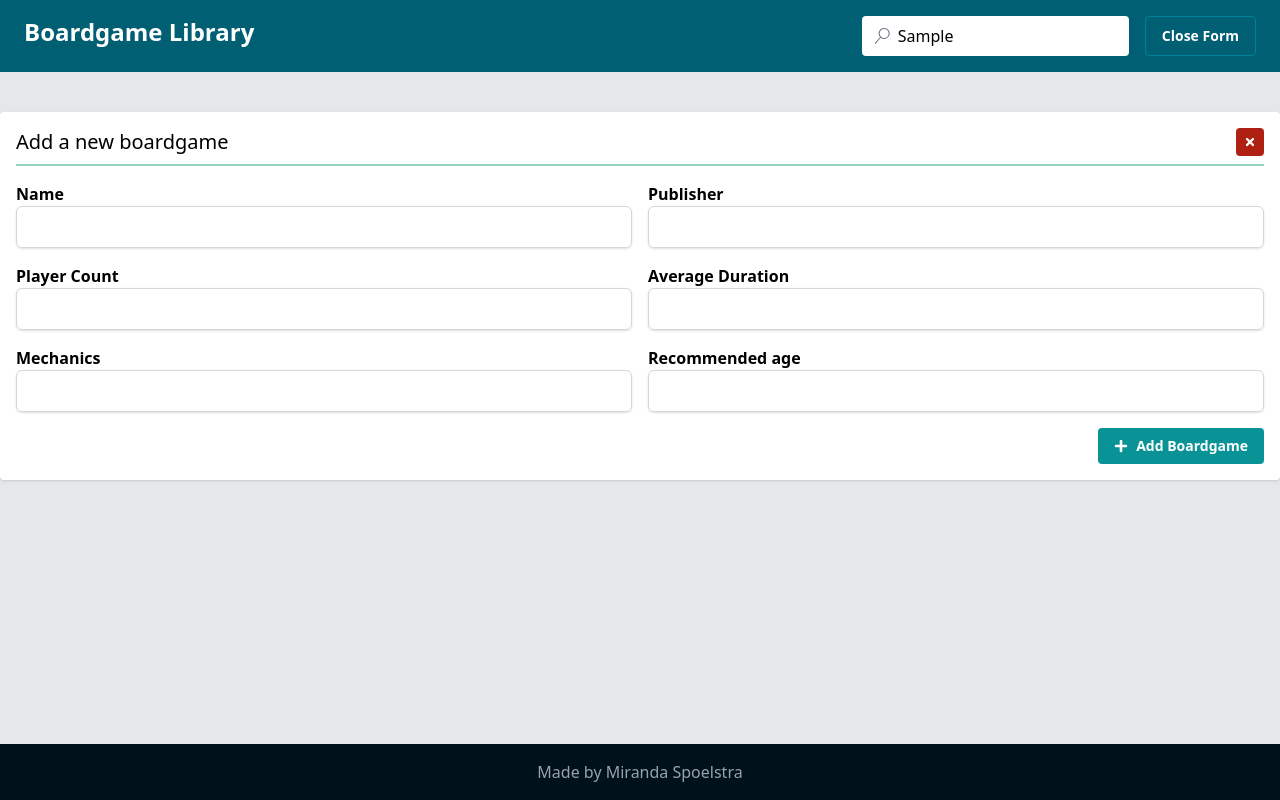
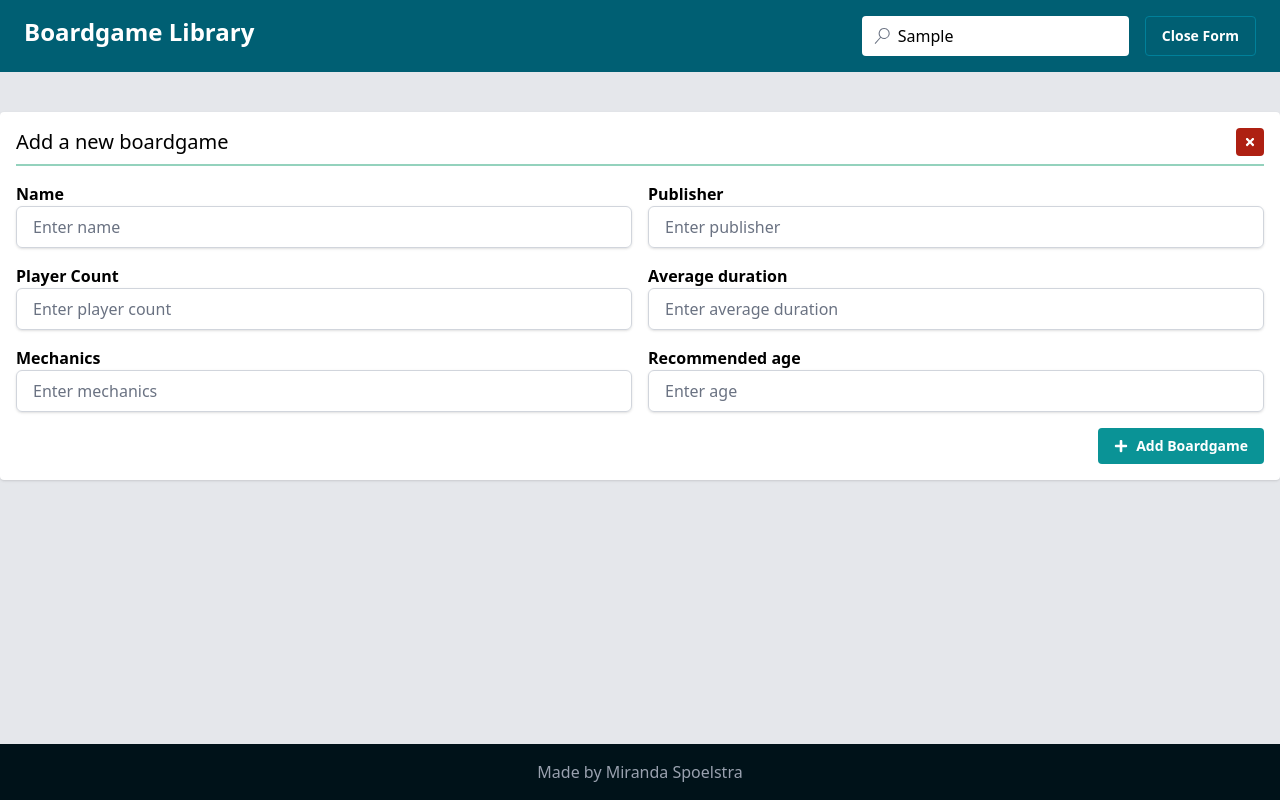
Before and after one commit to Miranda-Spoelstra/boardgame-library, a React (Vite) app: page / in a window 1280 px wide. Both pictures are taken after typing "Sample" into the empty fields and a click on the button "Add Boardgame". Built offline with nearby package versions, Linux system fonts and the light colour scheme; data requests are answered from the project's data file.

Commit message:
Custom input

```diff
--- a/src/components/BoardgameForm.tsx
+++ b/src/components/BoardgameForm.tsx
@@ -3,6 +3,7 @@ import { useState } from 'react';
 import { useAddBoardgameMutation, useEditBoardgameMutation } from '../store';
 import Panel from './Panel';
 import Button from './button/Button';
+import Input from './Input';
 import { FaPencilAlt, FaPlus, FaTimes } from 'react-icons/fa';
 
 interface BoardgameFormProps {
@@ -42,11 +43,7 @@ export default function BoardgameForm(props: BoardgameFormProps) {
 
 	const handleSubmit = (event: React.FormEvent<HTMLFormElement>) => {
 		event.preventDefault();
-		if (isEdit) {
-			editBoardgame(formData);
-		} else {
-			addBoardgame(formData);
-		}
+		isEdit ? editBoardgame(formData) : addBoardgame(formData);
 		resetForm();
 	};
 
@@ -57,9 +54,6 @@ export default function BoardgameForm(props: BoardgameFormProps) {
 	const handleChange = (e: React.ChangeEvent<HTMLInputElement>) => {
 		setFormData({ ...formData, [e.target.name]: e.target.value });
 	};
-
-	const inputClasses =
-		'border border-gray-300 rounded-md shadow-sm px-4 py-2 focus:border-teal-500 focus:outline-none focus:ring-0';
 
 	return (
 		<Panel className='my-4'>
@@ -76,79 +70,49 @@ export default function BoardgameForm(props: BoardgameFormProps) {
 
 			<form onSubmit={handleSubmit}>
 				<div className='grid grid-cols-1 md:grid-cols-2 gap-x-4'>
-					<div className='flex flex-col'>
-						<label className='font-bold mt-4' htmlFor='name'>
-							Name
-						</label>
-						<input
-							className={inputClasses}
-							id='name'
+					<Input
 						name='name'
 						value={formData.name}
-							onChange={handleChange}
-							required
-						></input>
-					</div>
-					<div className='flex flex-col'>
-						<label className='font-bold mt-4' htmlFor='publisher'>
-							Publisher
-						</label>
-						<input
-							className={inputClasses}
-							id='publisher'
+						label='Name'
+						placeholder='Enter name'
+						required={true}
+						handleChange={(e) => handleChange(e)}
+					/>
+					<Input
 						name='publisher'
 						value={formData.publisher}
-							onChange={handleChange}
-						></input>
-					</div>
-					<div className='flex flex-col'>
-						<label className='font-bold mt-4' htmlFor='playerCount'>
-							Player Count
-						</label>
-						<input
-							className={inputClasses}
-							id='playerCount'
+						label='Publisher'
+						placeholder='Enter publisher'
+						handleChange={(e) => handleChange(e)}
+					/>
+					<Input
 						name='playerCount'
 						value={formData.playerCount}
-							onChange={handleChange}
-						></input>
-					</div>
-					<div className='flex flex-col'>
-						<label className='font-bold mt-4' htmlFor='duration'>
-							Average Duration
-						</label>
-						<input
-							className={inputClasses}
-							id='duration'
+						label='Player Count'
+						placeholder='Enter player count'
+						handleChange={(e) => handleChange(e)}
+					/>
+					<Input
 						name='duration'
 						value={formData.duration}
-							onChange={handleChange}
-						></input>
-					</div>
-					<div className='flex flex-col'>
-						<label className='font-bold mt-4' htmlFor='mechanics'>
-							Mechanics
-						</label>
-						<input
-							className={inputClasses}
-							id='mechanics'
+						label='Average duration'
+						placeholder='Enter average duration'
+						handleChange={(e) => handleChange(e)}
+					/>
+					<Input
 						name='mechanics'
 						value={formData.mechanics}
-							onChange={handleChange}
-						></input>
-					</div>
-					<div className='flex flex-col'>
-						<label className='font-bold mt-4' htmlFor='age'>
-							Recommended age
-						</label>
-						<input
-							className={inputClasses}
-							id='age'
+						label='Mechanics'
+						placeholder='Enter mechanics'
+						handleChange={(e) => handleChange(e)}
+					/>
+					<Input
 						name='age'
 						value={formData.age}
-							onChange={handleChange}
-						></input>
-					</div>
+						label='Recommended age'
+						placeholder='Enter age'
+						handleChange={(e) => handleChange(e)}
+					/>
 				</div>
 
 				<div className='flex justify-end'>
--- a/src/components/Header.tsx
+++ b/src/components/Header.tsx
@@ -22,7 +22,8 @@ export default function Header(props: HeaderProps) {
 		<div className='flex justify-between bg-teal-800 py-4 px-6'>
 			<h1 className='text-2xl font-bold text-white'>Boardgame Library</h1>
 			<div className='flex flex-row gap-4'>
-				<form className='flex flex-row order border-teal-700 rounded-[4px] bg-white relative'>
+				<form>
+					<div className='flex flex-row order border-teal-700 rounded-[4px] bg-white relative'>
 						<div className='absolute inset-y-0 flex items-center pl-3'>
 							<VscSearch className='h-4 w-4 text-gray-500' />
 						</div>
@@ -32,6 +33,7 @@ export default function Header(props: HeaderProps) {
 							className='pl-9 py-2 w-full border-0 shadow-none rounded-[4px] focus:outline-teal-400 focus:outline-2 focus:ring-0 placeholder:text-gray-500'
 							placeholder='Search'
 						/>
+					</div>
 				</form>
 				<Button
 					buttonStyle={{ color: 'success', rounded: 'sm', size: 'sm' }}
--- /dev/null
+++ b/src/components/Input.tsx
@@ -0,0 +1,30 @@
+interface InputProps {
+	name: string;
+	value: string;
+	label?: string;
+	placeholder?: string;
+	required?: boolean;
+	handleChange: (e: React.ChangeEvent<HTMLInputElement>) => void;
+}
+
+export default function Input(props: InputProps) {
+  const { name, value, label, placeholder, required, handleChange } = props;
+
+	return (
+		<div className='flex flex-col'>
+			{label && (
+				<label className='font-bold mt-4' htmlFor={name}>
+					{label}
+				</label>
+			)}
+			<input
+				className='border border-gray-300 rounded-md shadow-sm px-4 py-2 focus:outline-teal-400 focus:outline-2 focus:ring-0 placeholder:text-gray-500'
+				placeholder={placeholder}
+				name={name}
+				value={value}
+				required={required}
+				onChange={handleChange}
+			></input>
+		</div>
+	);
+}
```
Lines whose indentation alone changed are shown as unchanged.
